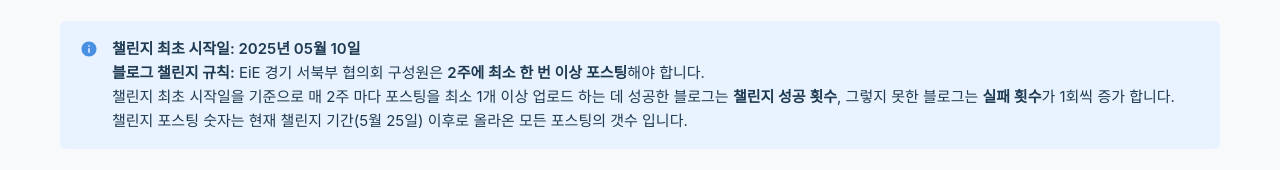
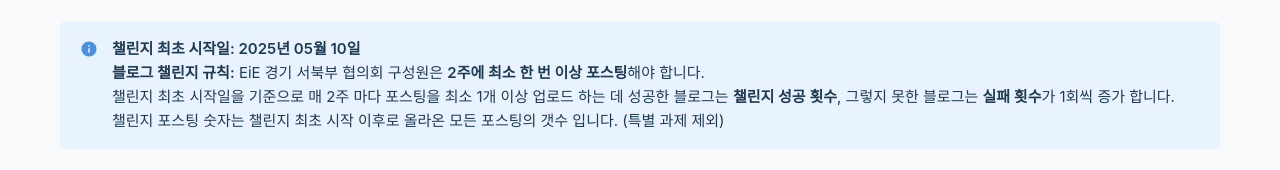
Before and after one commit to zakkwylde313/nwblog, a website built with Vite: page index.html in a window 1280 px wide. Shown: the part 395-565 px from the top of the page. Built offline with nearby package versions, Linux system fonts and the light colour scheme; no server answers.

Commit message:
인덱스 수정

```diff
--- a/index.html
+++ b/index.html
@@ -98,7 +98,7 @@
                 <strong>블로그 챌린지 규칙:</strong> EiE 경기 서북부 협의회 구성원은 <strong>2주에 최소 한 번 이상 포스팅</strong>해야 합니다.<br>
                 챌린지 최초 시작일을 기준으로 매 2주 마다 포스팅을 최소 1개 이상 업로드 하는 데 성공한 블로그는
                 <strong>챌린지 성공 횟수</strong>, 그렇지 못한 블로그는 <strong>실패 횟수</strong>가 1회씩 증가 합니다.<br>
-                챌린지 포스팅 숫자는 현재 챌린지 기간(5월 25일) 이후로 올라온 모든 포스팅의 갯수 입니다.
+                챌린지 포스팅 숫자는 챌린지 최초 시작 이후로 올라온 모든 포스팅의 갯수 입니다. (특별 과제 제외)
             </p>
         </section>
 
```
